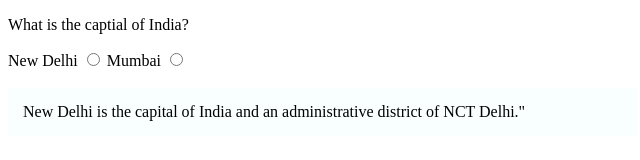
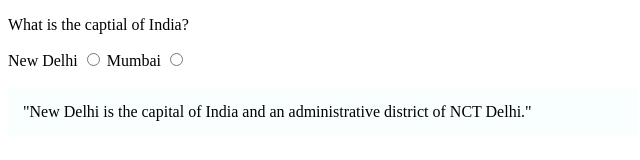
Before and after one commit to acciojob/trivia-MajetiSaiSowjanya, a website: page main.html in a window 1280 px wide. Shown: the full height of the page, 0-640 px from the left. Drawn offline with Linux system fonts and the light colour scheme.

Commit message:
created a submission

```diff
--- a/main.html
+++ b/main.html
@@ -20,7 +20,7 @@
 
 	<div id="main">
 
-	 New Delhi is the capital of India and an administrative district of NCT Delhi."
+	 "New Delhi is the capital of India and an administrative district of NCT Delhi."
 	</div>
 </body>
 
```
